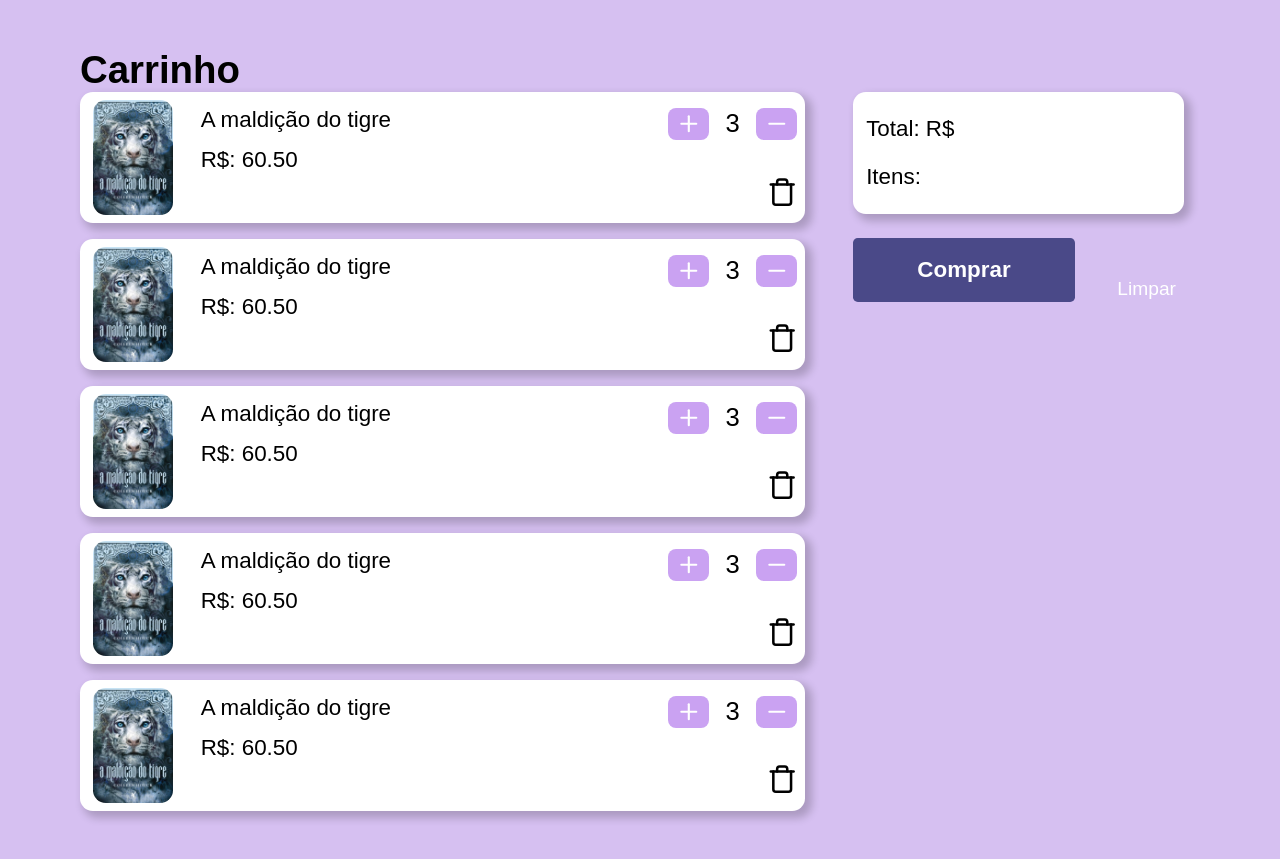
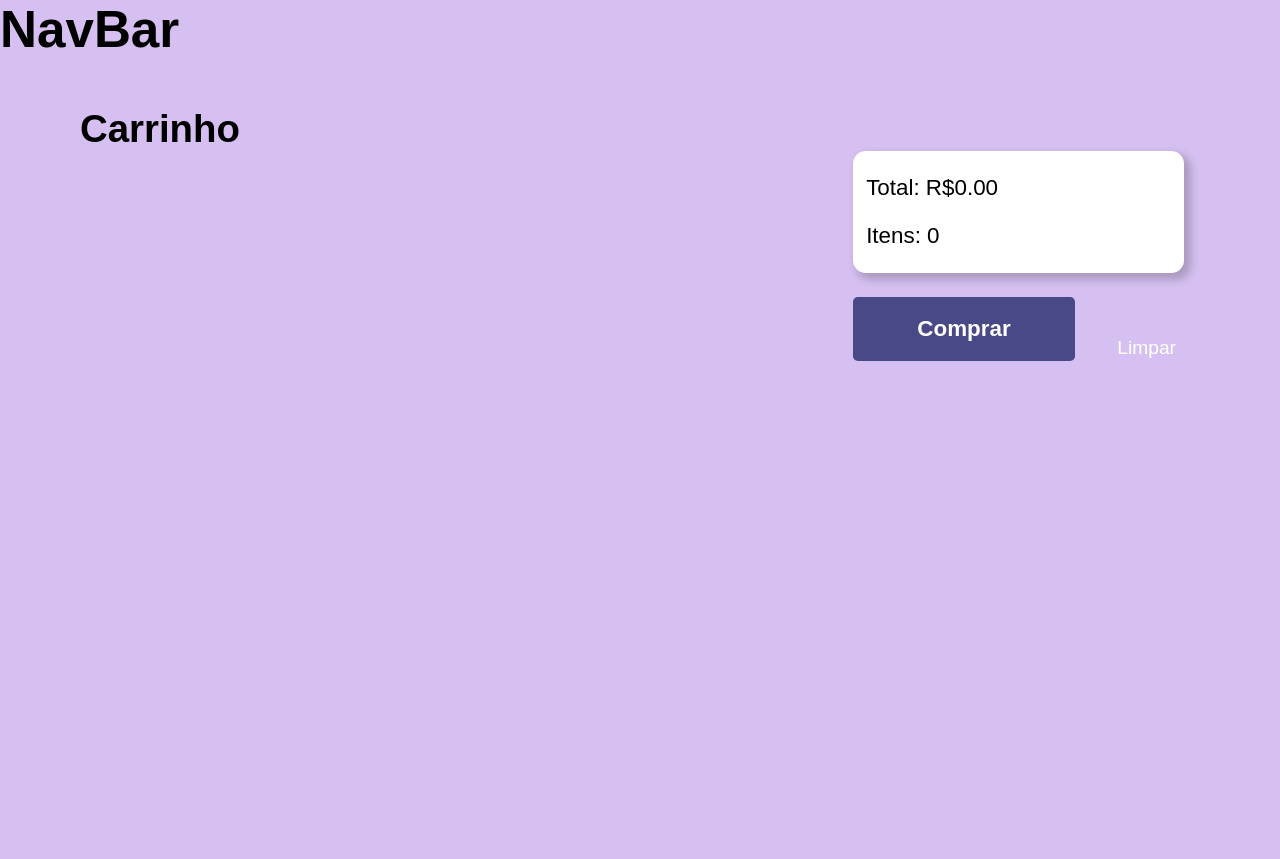
Before and after one commit to LeoYudi/E-uleio-frontend, a React (Create React App) app in the folder e-uleio/: page /cart in a window 1280 px wide. After the commit the page ends 800 px from the top, so only its background shows below. Built offline with nearby package versions, Linux system fonts and the light colour scheme.

Commit message:
create ecommerce routes and fix cart context

```diff
--- a/e-uleio/src/components/CartItem/index.js
+++ b/e-uleio/src/components/CartItem/index.js
@@ -1,32 +1,36 @@
 import React from 'react';
 
 import { FiMinus, FiPlus, FiTrash } from 'react-icons/fi';
+import { useCart } from '../../contexts/Cart';
 
 import './style.css';
 
-function CartItem({ product }) {
+function CartItem({ product, index }) {
+
+    const { increaseAmount, decreaseAmount, removeItem } = useCart();
+
     return (
         <div className='item-container'>
             <img src='/assets/book.jpg' alt='book'></img>
             <div className='item-infos'>
                 <p>{product.name}</p>
-                <span>R$: {(product.price).toFixed(2)}</span>
+                <span>R$: {(product.price * product.amount).toFixed(2)}</span>
             </div>
             <div className='item-amount'>
                 <div className='buttons'>
-                    <button >
+                    <button onClick={() => increaseAmount(index)}>
                         <FiPlus color='white' />
                     </button>
-                    <span>3</span>
-                    <button >
+                    <span>{product.amount}</span>
+                    <button disabled={product.amount <= 1} onClick={() => decreaseAmount(index)}>
                         <FiMinus color='white' />
                     </button>
                 </div>
                 <div className='trash'>
-                    <FiTrash size='1.9rem' />
+                    <FiTrash size='1.9rem' onClick={() => removeItem(product.id)} />
                 </div>
             </div>
-        </div>
+        </div >
     );
 }
 
--- a/e-uleio/src/components/CartItem/style.css
+++ b/e-uleio/src/components/CartItem/style.css
@@ -5,10 +5,11 @@
     border-radius: 0.8rem;
     box-shadow: 5px 5px 8px 2px rgba(0, 0, 0, 0.2);
     padding: 0.5rem;
+    max-height: 7.6rem;
 }
 
 .item-container img{
-    width: 5rem;
+    width: 4.6rem;
     border-radius: 0.8rem;
     justify-self: flex-start;
     margin-left: 0.3rem;
--- a/e-uleio/src/contexts/Cart.js
+++ b/e-uleio/src/contexts/Cart.js
@@ -24,7 +24,8 @@ export function CartContextProvider({ children }) {
             price: product.price,
             description: product.description,
             category: product.category,
-            pubisher: product.publisher
+            pubisher: product.publisher,
+            amount: 1
         }
         ])
     }
--- a/e-uleio/src/pages/Cart/index.js
+++ b/e-uleio/src/pages/Ecommerce/Cart/index.js
@@ -1,31 +1,30 @@
 import React from 'react';
-import CartItem from '../../components/CartItem';
+import CartItem from '../../../components/CartItem'
 import './style.css';
 
+import { useCart } from '../../../contexts/Cart';
+
 function Cart() {
-    const productTeste = {
-        name: 'A maldição do tigre',
-        price: 60.5
-    }
+
+    const { cartItems, totalCost, totalAmount, clearCart } = useCart();
+
     return (
         <div className='cart-container'>
             <h2>Carrinho</h2>
             <div className='cart-content'>
                 <div className='cart-items'>
-                    <CartItem product={productTeste} />
-                    <CartItem product={productTeste} />
-                    <CartItem product={productTeste} />
-                    <CartItem product={productTeste} />
-                    <CartItem product={productTeste} />
+                    {cartItems.map((item, index) => (
+                        <CartItem key={item.id} product={item} index={index} />
+                    ))}
                 </div>
                 <div className='payment'>
                     <div className='payment-info'>
-                        <span>Total: R${ }</span>
-                        <span>Itens: { }</span>
+                        <span>Total: R${(totalCost).toFixed(2)}</span>
+                        <span>Itens: {totalAmount}</span>
                     </div>
                     <div className='payment-button'>
                         <button>Comprar</button>
-                        <span>Limpar</span>
+                        <span onClick={() => clearCart()}>Limpar</span>
                     </div>
                 </div>
             </div>
--- /dev/null
+++ b/e-uleio/src/pages/Ecommerce/Home/index.js
@@ -0,0 +1,41 @@
+import React from 'react';
+
+import './style.css';
+
+import { useCart } from '../../../contexts/Cart';
+import { Link } from 'react-router-dom';
+
+function Home() {
+    const productTeste = {
+        id: 1,
+        image: '/public/assets/book.jpg',
+        name: 'A maldição do tigre',
+        image: '/assets/book.jpg',
+        author: 'nao sei',
+        price: 65.5,
+        description: 'descrição',
+        category: 'romance',
+        pubisher: 'euleio',
+    }
+    const productTeste2 = {
+        id: 2,
+        image: '/public/assets/book.jpg',
+        name: 'livro 2',
+        image: '/assets/book.jpg',
+        author: 'nao sei',
+        price: 80.3,
+        description: 'descrição',
+        category: 'romance',
+        publisher: 'e-uleio'
+    }
+    const { addItem } = useCart();
+    return (
+        <div>
+            <button onClick={() => addItem(productTeste)} >add item</button>
+            <button onClick={() => addItem(productTeste2)} >add item</button>
+            <Link to='/cart'>carrinho</Link>
+        </div >
+    );
+}
+
+export default Home;
--- /dev/null
+++ b/e-uleio/src/pages/Ecommerce/index.js
@@ -0,0 +1,21 @@
+import React from 'react';
+
+import { CartContextProvider } from '../../contexts/Cart';
+import { EcommerceRoutes } from '../../routes';
+
+//import './styles.css';
+
+function Ecommerce() {
+    return (
+        <CartContextProvider>
+            <div className="ecommerce-container">
+                <h1>NavBar</h1>
+                <div className="ecommerce-content">
+                    <EcommerceRoutes />
+                </div>
+            </div>
+        </CartContextProvider>
+    );
+}
+
+export default Ecommerce;
--- a/e-uleio/src/routes.js
+++ b/e-uleio/src/routes.js
@@ -1,13 +1,25 @@
 import React from 'react';
 import { BrowserRouter, Route, Switch } from 'react-router-dom';
 
-import Cart from './pages/Cart';
+import Cart from './pages/Ecommerce/Cart';
+import Home from './pages/Ecommerce/Home';
+
+import Ecommerce from './pages/Ecommerce';
+
+export const EcommerceRoutes = () => {
+    return (
+        <Switch>
+            <Route exact path="/" component={Home} />
+            <Route path="/cart" component={Cart} />
+        </Switch>
+    );
+}
 
 function Routes() {
     return (
         <BrowserRouter>
             <Switch>
-                <Route path='/Cart' component={Cart} />
+                <Route path="/" component={Ecommerce} />
             </Switch>
         </BrowserRouter>
     );
```
Also changed, not shown: e-uleio/src/pages/Ecommerce/Cart/style.css (renamed from e-uleio/src/pages/Cart/style.css), e-uleio/src/pages/Ecommerce/Home/style.css (added).
